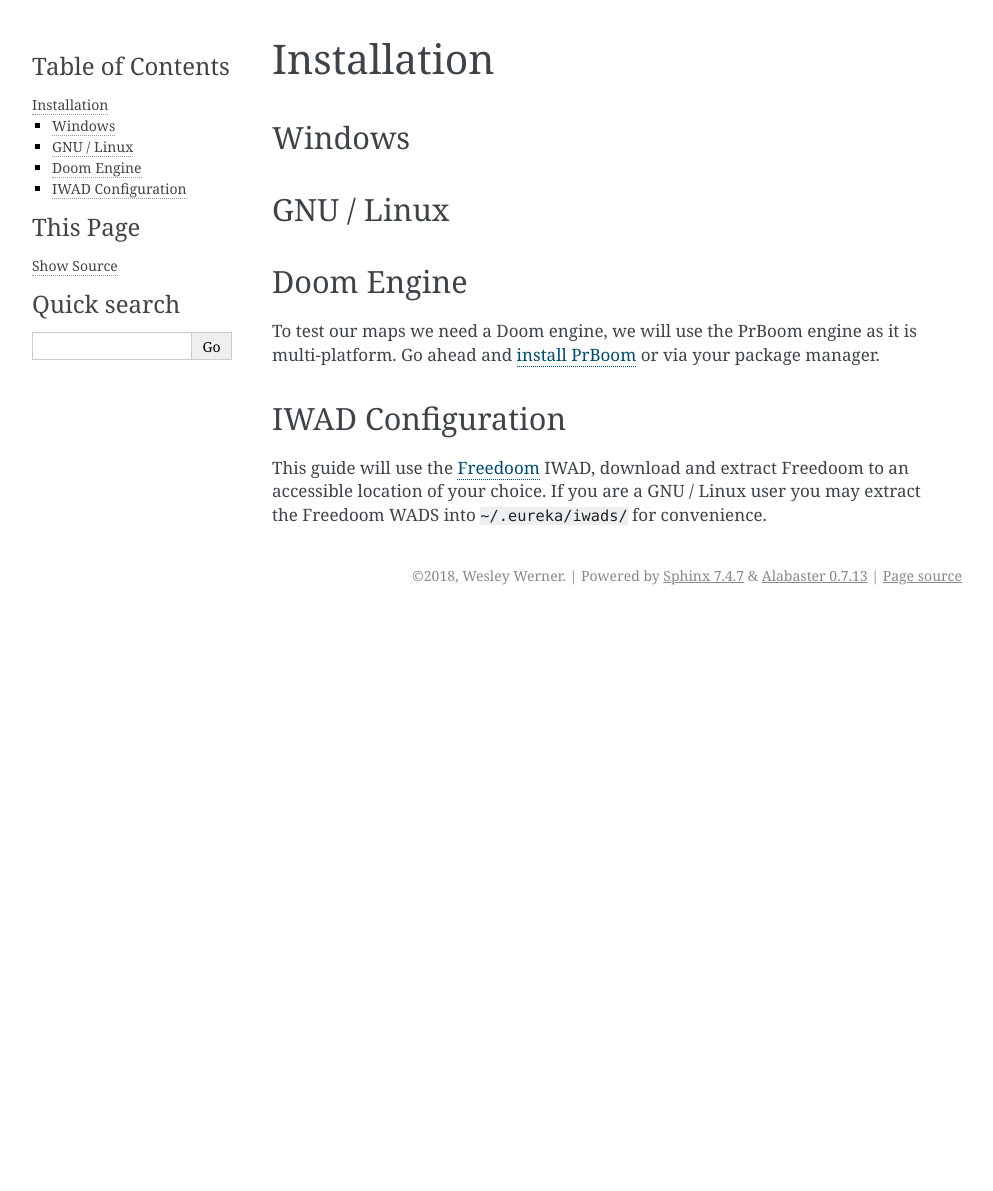
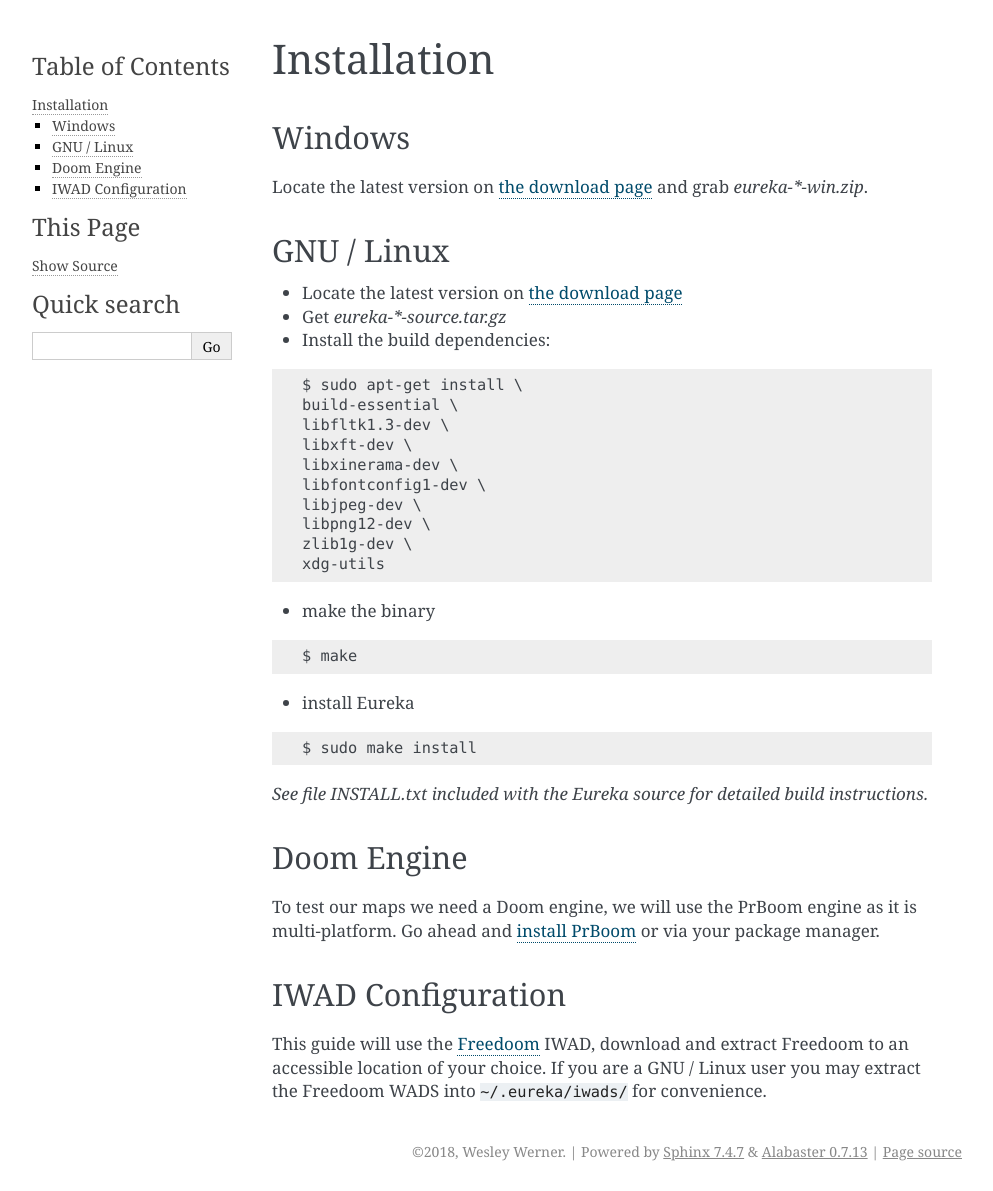
Before and after one commit to wesleywerner/eureka-docs, a Sphinx documentation site: the page built from source/installation.rst, in a window 1280 px wide. Shown: the whole page, without its empty margins (148-1141 px from the left). Built offline with Sphinx 7.4.7, drawn with Linux system fonts in a browser that asks for light colours; before the commit the page ends 900 px from its top, so only the background shows below that.

Commit message:
Add install steps and introduction.

```diff
--- a/source/index.rst
+++ b/source/index.rst
@@ -1,5 +1,7 @@
 Contents
 ========
+
+*Manual for Eureka v1.21*
 
 .. toctree::
    :maxdepth: 2
--- a/source/installation.rst
+++ b/source/installation.rst
@@ -4,8 +4,42 @@
 Windows
 -------
 
+Locate the latest version on `the download page <https://sourceforge.net/projects/eureka-editor/files/Eureka/>`_ and grab `eureka-*-win.zip`.
+
 GNU / Linux
 -----------
+
+* Locate the latest version on `the download page <https://sourceforge.net/projects/eureka-editor/files/Eureka/>`_
+* Get `eureka-*-source.tar.gz`
+* Install the build dependencies:
+
+::
+
+    $ sudo apt-get install \
+    build-essential \
+    libfltk1.3-dev \
+    libxft-dev \
+    libxinerama-dev \
+    libfontconfig1-dev \
+    libjpeg-dev \
+    libpng12-dev \
+    zlib1g-dev \
+    xdg-utils
+
+* make the binary
+
+::
+
+    $ make
+
+* install Eureka
+
+::
+
+    $ sudo make install
+
+*See file INSTALL.txt included with the Eureka source for detailed build instructions.*
+
 
 Doom Engine
 -----------
```
Also changed, not shown: source/introduction.rst (+17 -3 lines).
